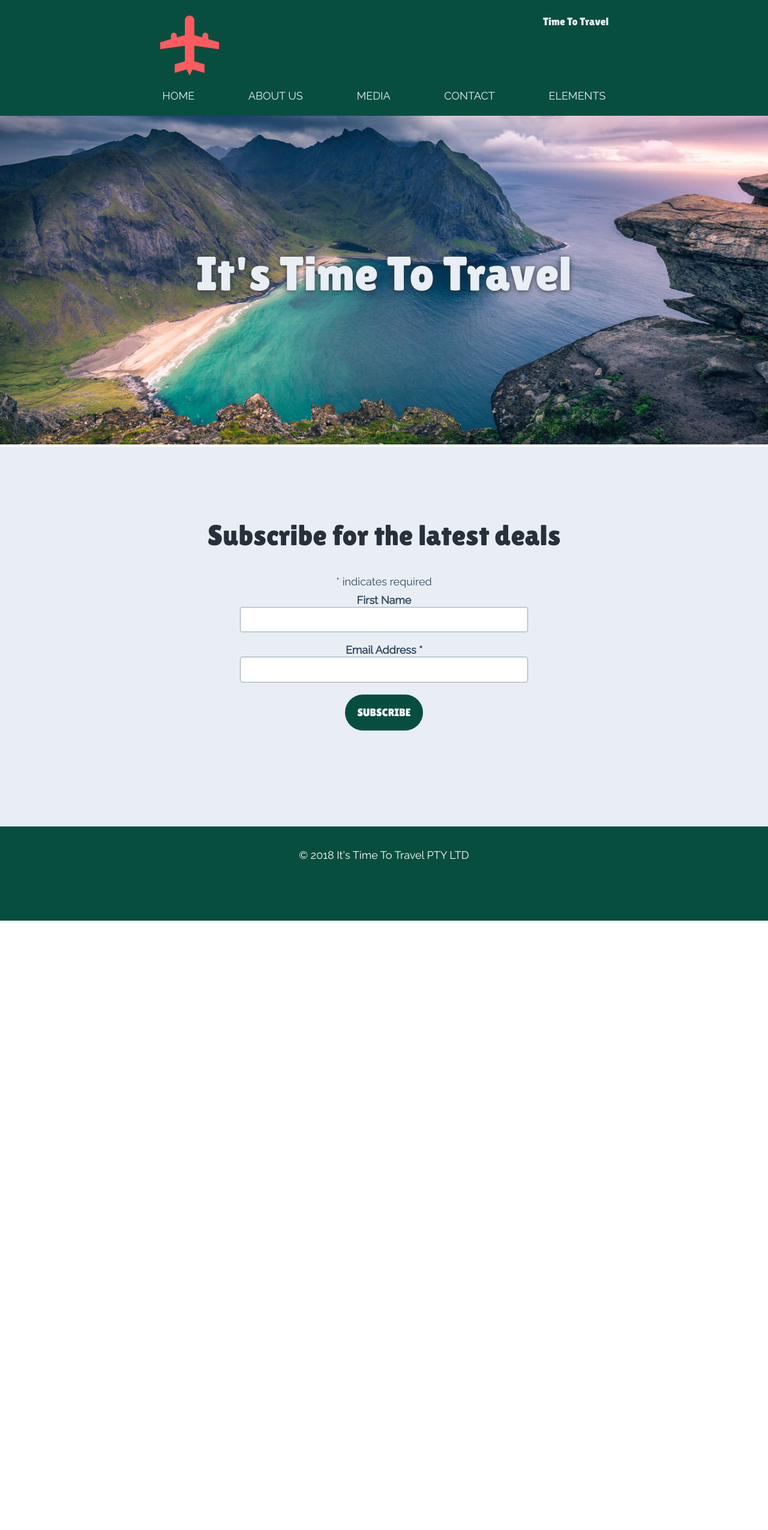
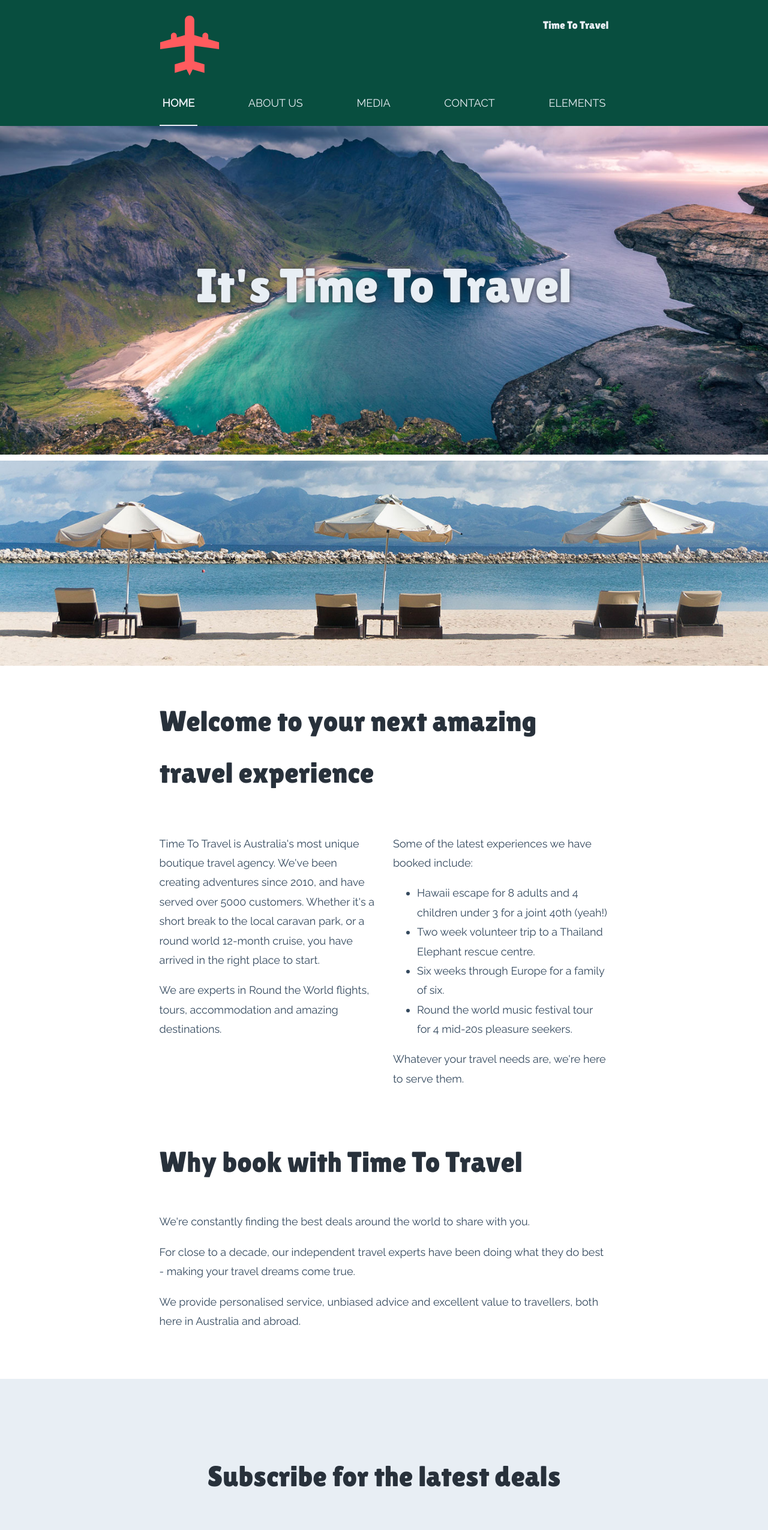
Before and after one commit to alyssa-15/woaw-nov, a plain HTML site: page index.html in a window 1280 px wide. Shown: the top 2551 px of the page at 60% size. Before the commit the page ends 1535 px from the top, so only its background shows below. Drawn offline with Linux system fonts and the light colour scheme; a script that the page names is missing.

Commit message:
home page is complete

```diff
--- a/index.html
+++ b/index.html
@@ -57,7 +57,7 @@
 
             <ul>
                 <li>
-                    <a href="index.html">Home</a>
+                    <a href="index.html" class="active">Home</a>
                 </li>
 
                 <li>
@@ -93,7 +93,48 @@
             </div>
         </section>
 
+        <img src="resources/images/beach-wide-1500.jpg" alt="">
 
+        <section class="layout-wide">
+
+            <h2>Welcome to your next amazing travel experience</h2>
+
+            <div class="content-area-grid">
+
+                <div class="content-block">
+                    <p>Time To Travel is Australia's most unique boutique travel agency. We've been creating adventures
+                        since 2010, and have served over 5000 customers. Whether it's a short break to the local
+                        caravan park, or a round world 12-month cruise, you have arrived in the right place to start.</p>
+
+                    <p>We are experts in Round the World flights, tours, accommodation and amazing destinations.</p>
+                </div>
+
+                <div class="content-block">
+                    <p>Some of the latest experiences we have booked include:</p>
+                    <ul>
+                        <li>Hawaii escape for 8 adults and 4 children under 3 for a joint 40th (yeah!)</li>
+                        <li>Two week volunteer trip to a Thailand Elephant rescue centre.</li>
+                        <li>Six weeks through Europe for a family of six.</li>
+                        <li>Round the world music festival tour for 4 mid-20s pleasure seekers.</li>
+                    </ul>
+
+                    Whatever your travel needs are, we're here to serve them.
+                </div>
+
+
+            </div>
+        </section>
+
+        <section class="layout-wide">
+            <h2>Why book with Time To Travel</h2>
+
+            <p>We're constantly finding the best deals around the world to share with you.</p>
+
+            <p>For close to a decade, our independent travel experts have been doing what they do best - making your travel dreams come true.</p>
+
+            <p>We provide personalised service, unbiased advice and excellent value to travellers, both here in Australia and abroad.</p>
+
+        </section>
 
 
 
--- a/resources/css/main.css
+++ b/resources/css/main.css
@@ -67,6 +67,7 @@ body {
     font-family: var(--font-default);
     color: var(--main-text-color);
     font-size: 18px;
+    line-height: 1.8;
 }
 
 img,
@@ -257,6 +258,10 @@ float: left;
 }
 
 
+.nav-inner .active {
+    border-bottom-color: currentColor;
+    font-weight: bold;
+}
 
 /*  -------------------------------- FOOTER  */
 
@@ -363,3 +368,17 @@ input[type="submit"]:hover{
         text-shadow: 0px 1px 10px var(--strong-text-color);
     }
 }
+
+
+
+/* grids */
+
+@media screen and (min-width: 800px) {
+
+    .content-area-grid {
+
+        display: grid;
+        grid-template-columns: 48% 48%;
+        justify-content: space-between;
+    }
+}
--- a/resources/js/scripts.js
+++ b/resources/js/scripts.js
@@ -2,28 +2,31 @@ cssVars();
 
 // open nav
 
-$('.nav-prompt').click(function() {
+$(".nav-prompt").click(function() {
+  // if nav inner attribute aria is false, do something
+  if ($(".nav-inner").attr("aria-expanded") == "false") {
+    $(".nav-inner").attr("aria-expanded", "true");
+  } else {
+    $(".nav-inner").attr("aria-expanded", "false");
+  }
 
-    // if nav inner attribute aria is false, do something
-    if ($('.nav-inner').attr('aria-expanded') == 'false') {
+  if ($(".nav-prompt").text() == "Open Navigation") {
+    $(".nav-prompt").text("Close Navigation");
+  } else {
+    $(".nav-prompt").text("Open Navigation");
+  }
+});
 
-        $('.nav-inner').attr('aria-expanded', 'true');
+// nav active class
 
-    } else {
+function activeMenu() {
+  var url = window.location.href;
 
-        $('.nav-inner').attr('aria-expanded', 'false');
+  $(".nav-inner a")
+    .filter(function() {
+      return this.href == url;
+    })
+    .addClass("active");
+}
 
-
-    }
-
-    if ($('.nav-prompt').text() == 'Open Navigation') {
-
-        $('.nav-prompt').text('Close Navigation')
-
-    } else {
-
-        $('.nav-prompt').text('Open Navigation')
-
-    }
-
-})
+activeMenu();
```
Lines whose indentation alone changed are shown as unchanged.
